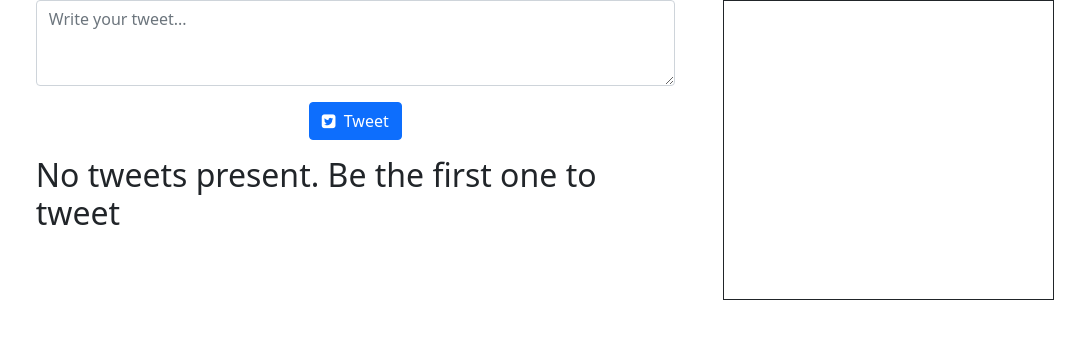
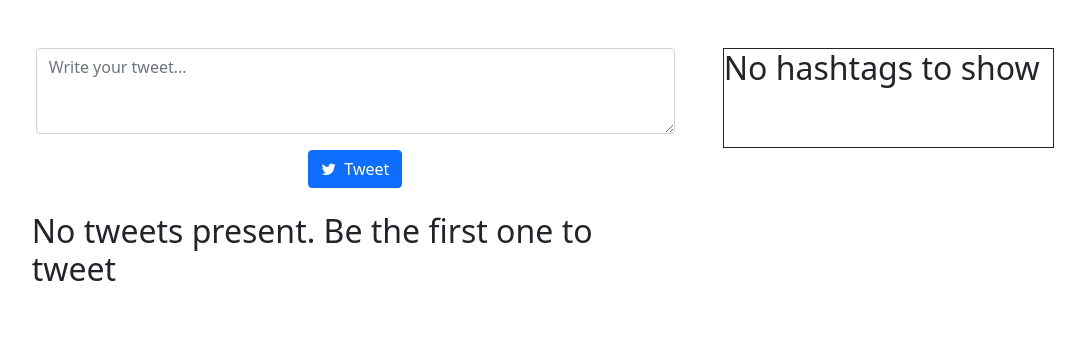
Before and after one commit to rising-stark/django_twitter, a Django app: page /tweet in a window 1280 px wide. Shown: the top 339 px of the page, without its empty margins (107-1192 px from the left). Run offline with Django 3.2, Linux system fonts and the light colour scheme; the visitor is signed in with stand-in values (Sample User, id 1); data that the repository does not hold is empty; some libraries are stand-ins or nearby versions.

Commit message:
improved the UI a little

```diff
--- a/twitter/tweet/templates/login.html
+++ b/twitter/tweet/templates/login.html
@@ -11,7 +11,7 @@
 </head>
 
 <body>
-  <div class="container col-lg-6 col-md-6">
+  <div class="container col-lg-6 col-md-6 my-5">
     <div class="row" id="div_signup">
       <form id="form_signup" method="POST" action="/signup">
         {% csrf_token %}
--- a/twitter/tweet/templates/tweet.html
+++ b/twitter/tweet/templates/tweet.html
@@ -20,7 +20,8 @@
   </script>
   <style>
     #hashtags{
-      height: 300px;
+      min-height: 100px;
+      height: auto;
       border:  1px solid;
     }
     .hashtag{
@@ -30,7 +31,7 @@
 </head>
 
 <body>
-  <div class="container col-sm-10">
+  <div class="container col-sm-10 mt-5">
     <div class="row">
       <div class="col-10 col-md-8">
         <div class="container">
@@ -45,17 +46,17 @@
                   </div>
                   <div class="row mb-3">
                     <div class="col-sm-12 text-center">
-                      <button type="submit" class="btn btn-primary"><i class="fa fa-twitter-square" aria-hidden="true"></i>&nbsp;&nbsp;Tweet</button>
+                      <button type="submit" class="btn btn-primary"><i class="fa fa-twitter" aria-hidden="true"></i>&nbsp;&nbsp;Tweet</button>
                     </div>
                   </div>
               </form>
             </div>
-            <div class="col-12">
+            <div class="col-12 p-2">
               {% if not tweets %}
                 <h2>No tweets present. Be the first one to tweet</h2>
               {% else%}
                 {% for tweet in tweets %}
-                  <div class="card">
+                  <div class="card my-4">
                     <div class="card-body">
                       <h6 class="card-subtitle mb-2 text-muted">@{{tweet.username}}&nbsp;{{tweet.date_created}}</h6>
                       <p class="card-text">{{tweet.tweet}}</p>
@@ -63,14 +64,14 @@
                         {% csrf_token %}
                         <input type="hidden" name="tweet_id" value={{tweet.tweet_id}}>
                         {% if request.user != tweet.username %}
-                          <button type="submit" class="card-link">likes({{tweet.likes}})</button>
+                          <button type="submit" class="btn btn-info" title="If you have liked once, it will unlike on clicking it again">likes({{tweet.likes}})</button>
                         {% endif %}
                       </form>
                       <form method="POST" action="/delete">
                         {% csrf_token %}
                         <input type="hidden" name="tweet_id" value={{tweet.tweet_id}}>
                         {% if request.user == tweet.username %}
-                          <button type="submit" class="card-link">delete</button>
+                          <button type="submit" class="btn btn-danger"><i class="fa fa-trash" aria-hidden="true"></i>&nbsp;&nbsp;delete</button>
                         {% endif %}
                       </form>
                     </div>
@@ -83,9 +84,13 @@
       </div>
       <div class="col-2 col-md-4">
         <div id="hashtags">
-          {% for hashtag in hashtags %}
-            <span class="hashtag btn btn-primary">#{{hashtag.hashtag}}&nbsp;|&nbsp;<span class="count">{{hashtag.count}}</span></span>
-          {% endfor %}
+          {% if not hashtags %}
+            <h2>No hashtags to show</h2>
+          {% else %}
+            {% for hashtag in hashtags %}
+              <span class="hashtag btn btn-primary m-1">#{{hashtag.hashtag}}&nbsp;|&nbsp;<span class="count">{{hashtag.count}}</span></span>
+            {% endfor %}
+          {% endif %}
         </div>
       </div>
     </div>
--- a/twitter/tweet/views.py
+++ b/twitter/tweet/views.py
@@ -25,8 +25,8 @@ def login(request):
 			return render(request, 'login.html')
 
 	# If user is already logged in then render the twitter feed
-	# if request.user.is_authenticated:
-	# 	return redirect('tweet')
+	if request.user.is_authenticated:
+		return redirect('tweet')
 
 	return render(request, 'login.html')
 
```
